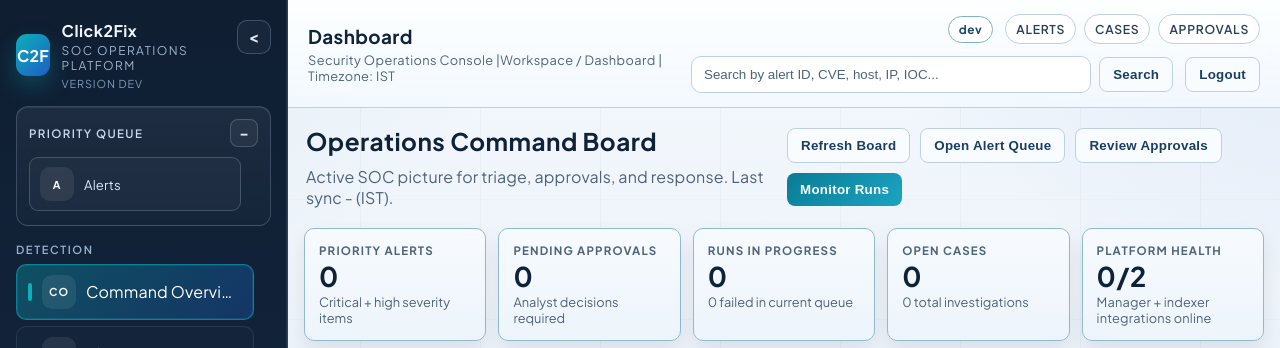
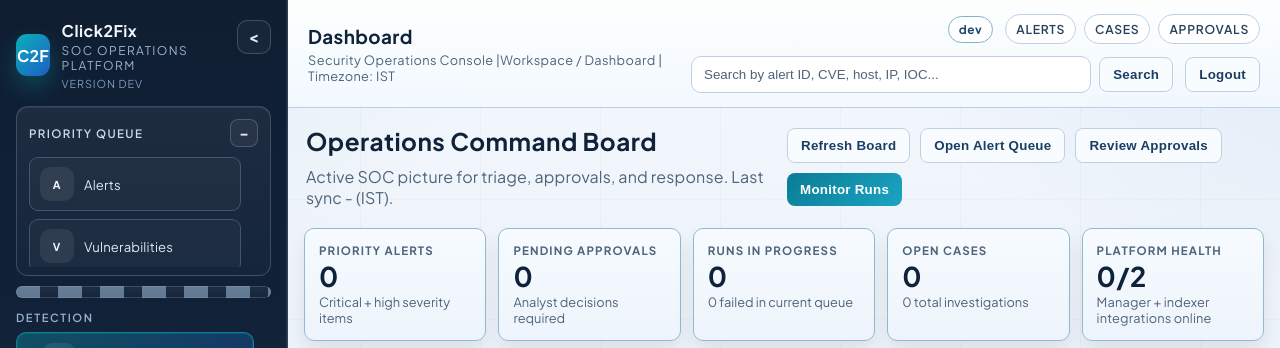
Before and after one commit to helisudani0/click2fix, a React app in the folder frontend/: page / in a window 1280 px wide. Shown: the top 348 px of the page. Built offline with nearby package versions, Linux system fonts and the light colour scheme; no server answers; sample sign-in values are in the browser's storage; the HTML template or start-up script is replaced by a standard one.

Commit message:
Improve execution workspace resizing and queue navigation

```diff
--- a/frontend/src/components/AppLayout.jsx
+++ b/frontend/src/components/AppLayout.jsx
@@ -1,5 +1,5 @@
 import { NavLink, Outlet, useNavigate, useLocation } from "react-router-dom";
-import { useEffect, useMemo, useState } from "react";
+import { useCallback, useEffect, useMemo, useRef, useState } from "react";
 import api, {
   clearLegacyToken,
   decodeLegacyTokenPayload,
@@ -10,6 +10,10 @@
 
 const SIDEBAR_STORAGE_KEY = "c2f-sidebar-collapsed";
 const PRIORITY_PANEL_STORAGE_KEY = "c2f-priority-panel-collapsed";
+const PRIORITY_PANEL_HEIGHT_STORAGE_KEY = "c2f-priority-panel-height";
+const DEFAULT_PRIORITY_PANEL_HEIGHT = 320;
+const MIN_PRIORITY_PANEL_HEIGHT = 170;
+const MAX_PRIORITY_PANEL_HEIGHT = 520;
 
 const ROUTE_LABELS = {
   "/": "Dashboard",
@@ -86,9 +90,16 @@
     .slice(0, 3)
     .toUpperCase() || "NAV";
 
+const clampPriorityPanelHeight = (value) => {
+  const numeric = Number(value);
+  if (!Number.isFinite(numeric)) return DEFAULT_PRIORITY_PANEL_HEIGHT;
+  return Math.min(MAX_PRIORITY_PANEL_HEIGHT, Math.max(MIN_PRIORITY_PANEL_HEIGHT, Math.round(numeric)));
+};
+
 export default function AppLayout() {
   const navigate = useNavigate();
   const location = useLocation();
+  const priorityResizeRef = useRef(null);
   const [user, setUser] = useState(null);
   const [search, setSearch] = useState("");
   const [appVersion, setAppVersion] = useState(UI_APP_VERSION);
@@ -100,6 +111,10 @@
     if (typeof window === "undefined") return false;
     return window.localStorage.getItem(PRIORITY_PANEL_STORAGE_KEY) === "1";
   });
+  const [priorityPanelHeight, setPriorityPanelHeight] = useState(() => {
+    if (typeof window === "undefined") return DEFAULT_PRIORITY_PANEL_HEIGHT;
+    return clampPriorityPanelHeight(window.localStorage.getItem(PRIORITY_PANEL_HEIGHT_STORAGE_KEY));
+  });
 
   useEffect(() => {
     if (typeof window === "undefined") return;
@@ -110,6 +125,47 @@
     if (typeof window === "undefined") return;
     window.localStorage.setItem(PRIORITY_PANEL_STORAGE_KEY, priorityPanelCollapsed ? "1" : "0");
   }, [priorityPanelCollapsed]);
+
+  useEffect(() => {
+    if (typeof window === "undefined") return;
+    window.localStorage.setItem(PRIORITY_PANEL_HEIGHT_STORAGE_KEY, String(priorityPanelHeight));
+  }, [priorityPanelHeight]);
+
+  const stopPriorityResize = useCallback(() => {
+    if (typeof window !== "undefined" && priorityResizeRef.current) {
+      window.removeEventListener("mousemove", priorityResizeRef.current.onMove);
+      window.removeEventListener("mouseup", priorityResizeRef.current.onUp);
+      priorityResizeRef.current = null;
+    }
+    if (typeof document !== "undefined") {
+      document.body.style.removeProperty("cursor");
+      document.body.style.removeProperty("user-select");
+    }
+  }, []);
+
+  useEffect(() => () => stopPriorityResize(), [stopPriorityResize]);
+
+  const startPriorityResize = useCallback((event) => {
+    if (sidebarCollapsed || priorityPanelCollapsed || typeof window === "undefined" || window.innerWidth <= 1024) {
+      return;
+    }
+    event.preventDefault();
+    stopPriorityResize();
+    const startY = event.clientY;
+    const startHeight = priorityPanelHeight;
+    const onMove = (moveEvent) => {
+      const delta = moveEvent.clientY - startY;
+      setPriorityPanelHeight(clampPriorityPanelHeight(startHeight + delta));
+    };
+    const onUp = () => stopPriorityResize();
+    priorityResizeRef.current = { onMove, onUp };
+    window.addEventListener("mousemove", onMove);
+    window.addEventListener("mouseup", onUp);
+    if (typeof document !== "undefined") {
+      document.body.style.cursor = "row-resize";
+      document.body.style.userSelect = "none";
+    }
+  }, [priorityPanelCollapsed, priorityPanelHeight, sidebarCollapsed, stopPriorityResize]);
 
   useEffect(() => {
     let active = true;
@@ -229,8 +285,9 @@
         </div>
 
         <div
-          className={`priority-panel${priorityPanelCollapsed ? " collapsed" : ""}`}
+          className={`priority-panel${priorityPanelCollapsed ? " collapsed" : " resizable"}`}
           aria-label="Priority navigation"
+          style={!priorityPanelCollapsed && !sidebarCollapsed ? { "--priority-panel-height": `${priorityPanelHeight}px` } : undefined}
         >
           <div className="priority-panel-header">
             <div className="priority-title">Priority Queue</div>
@@ -263,6 +320,18 @@
             </div>
           ) : null}
         </div>
+        {!sidebarCollapsed ? (
+          <div className={`sidebar-divider${priorityPanelCollapsed ? " disabled" : ""}`} aria-hidden="true">
+            <button
+              type="button"
+              className="sidebar-divider-handle"
+              onMouseDown={startPriorityResize}
+              onDoubleClick={() => setPriorityPanelHeight(DEFAULT_PRIORITY_PANEL_HEIGHT)}
+              disabled={priorityPanelCollapsed}
+              title="Drag to resize priority queue. Double-click to reset."
+            />
+          </div>
+        ) : null}
 
         <nav className="nav-groups" aria-label="Primary navigation">
           {NAV_SECTIONS.map((section) => (
--- a/frontend/src/index.css
+++ b/frontend/src/index.css
@@ -144,6 +144,8 @@
   display: flex;
   flex-direction: column;
   gap: 16px;
+  min-height: 0;
+  overflow: hidden;
 }
 
 .sidebar-top {
@@ -233,6 +235,11 @@
   flex-direction: column;
   gap: 10px;
   min-height: 0;
+  flex: 0 0 auto;
+}
+
+.priority-panel.resizable {
+  height: var(--priority-panel-height, 320px);
 }
 
 .priority-panel-header {
@@ -243,8 +250,8 @@
 }
 
 .priority-panel-body {
-  min-height: 0;
-  max-height: min(30vh, 320px);
+  min-height: 110px;
+  flex: 1 1 auto;
   overflow: auto;
   padding-right: 2px;
   scrollbar-gutter: stable;
@@ -252,6 +259,7 @@
 
 .priority-panel.collapsed {
   padding-bottom: 10px;
+  height: auto;
 }
 
 .priority-title {
@@ -288,6 +296,55 @@
   transform: translateY(-1px);
 }
 
+.sidebar-divider {
+  display: flex;
+  align-items: center;
+  justify-content: center;
+  flex: 0 0 auto;
+  margin-top: -6px;
+  margin-bottom: -4px;
+}
+
+.sidebar-divider.disabled {
+  opacity: 0.45;
+}
+
+.sidebar-divider-handle {
+  width: 100%;
+  height: 12px;
+  border: none;
+  border-radius: 999px;
+  background:
+    linear-gradient(180deg, rgba(255, 255, 255, 0.06), rgba(255, 255, 255, 0.02)),
+    repeating-linear-gradient(
+      90deg,
+      rgba(157, 186, 215, 0.55) 0,
+      rgba(157, 186, 215, 0.55) 24px,
+      transparent 24px,
+      transparent 42px
+    );
+  cursor: row-resize;
+  box-shadow: inset 0 0 0 1px rgba(157, 186, 215, 0.22);
+  transition: background var(--motion-base), transform var(--motion-fast);
+}
+
+.sidebar-divider-handle:hover:not(:disabled) {
+  background:
+    linear-gradient(180deg, rgba(12, 176, 187, 0.24), rgba(29, 94, 196, 0.18)),
+    repeating-linear-gradient(
+      90deg,
+      rgba(231, 247, 255, 0.9) 0,
+      rgba(231, 247, 255, 0.9) 24px,
+      transparent 24px,
+      transparent 42px
+    );
+  transform: translateY(-1px);
+}
+
+.sidebar-divider-handle:disabled {
+  cursor: default;
+}
+
 .priority-link {
   display: flex;
   align-items: center;
@@ -448,6 +505,10 @@
 
 .app-layout.sidebar-collapsed .priority-panel {
   padding-inline: 8px;
+}
+
+.app-layout.sidebar-collapsed .sidebar-divider {
+  display: none;
 }
 
 .app-layout.sidebar-collapsed .priority-link,
@@ -1030,11 +1091,12 @@
 }
 
 .execution-queue-scroll {
-  min-height: min(52vh, 640px);
-  max-height: calc(100vh - 280px);
+  min-height: min(60vh, 760px);
+  max-height: calc(100vh - 240px);
   resize: vertical;
   scrollbar-width: auto;
   scrollbar-color: rgba(15, 70, 118, 0.55) rgba(223, 233, 244, 0.95);
+  overscroll-behavior: contain;
 }
 
 .execution-queue-scroll::-webkit-scrollbar {
@@ -1054,7 +1116,7 @@
 }
 
 .execution-queue-table {
-  min-width: 1160px;
+  min-width: 1320px;
 }
 
 .execution-col-id {
@@ -1068,15 +1130,15 @@
 }
 
 .execution-col-action {
-  min-width: 360px;
+  min-width: 420px;
 }
 
 .execution-col-target {
-  min-width: 280px;
+  min-width: 340px;
 }
 
 .execution-col-approver {
-  min-width: 180px;
+  min-width: 220px;
 }
 
 .execution-col-time {
@@ -1800,10 +1862,15 @@
 
   .priority-panel {
     width: 100%;
+    height: auto;
   }
 
   .priority-links {
     grid-template-columns: repeat(auto-fit, minmax(170px, 1fr));
+  }
+
+  .sidebar-divider {
+    display: none;
   }
 
   .nav-groups {
--- a/frontend/src/pages/Executions.jsx
+++ b/frontend/src/pages/Executions.jsx
@@ -58,7 +58,7 @@
   const [executionSearch, setExecutionSearch] = useState("");
   const [statusFilter, setStatusFilter] = useState("");
   const [queuePage, setQueuePage] = useState(1);
-  const [queuePageSize, setQueuePageSize] = useState(25);
+  const [queuePageSize, setQueuePageSize] = useState(15);
   const [drawerOpen, setDrawerOpen] = useState(false);
   const [queueCollapsed, setQueueCollapsed] = useState(false);
 
@@ -271,7 +271,7 @@
                 setQueuePageSize(size);
                 setQueuePage(1);
               }}
-              pageSizeOptions={[25, 50, 100]}
+              pageSizeOptions={[15, 25, 50]}
               label="executions"
             />
           </>
```
